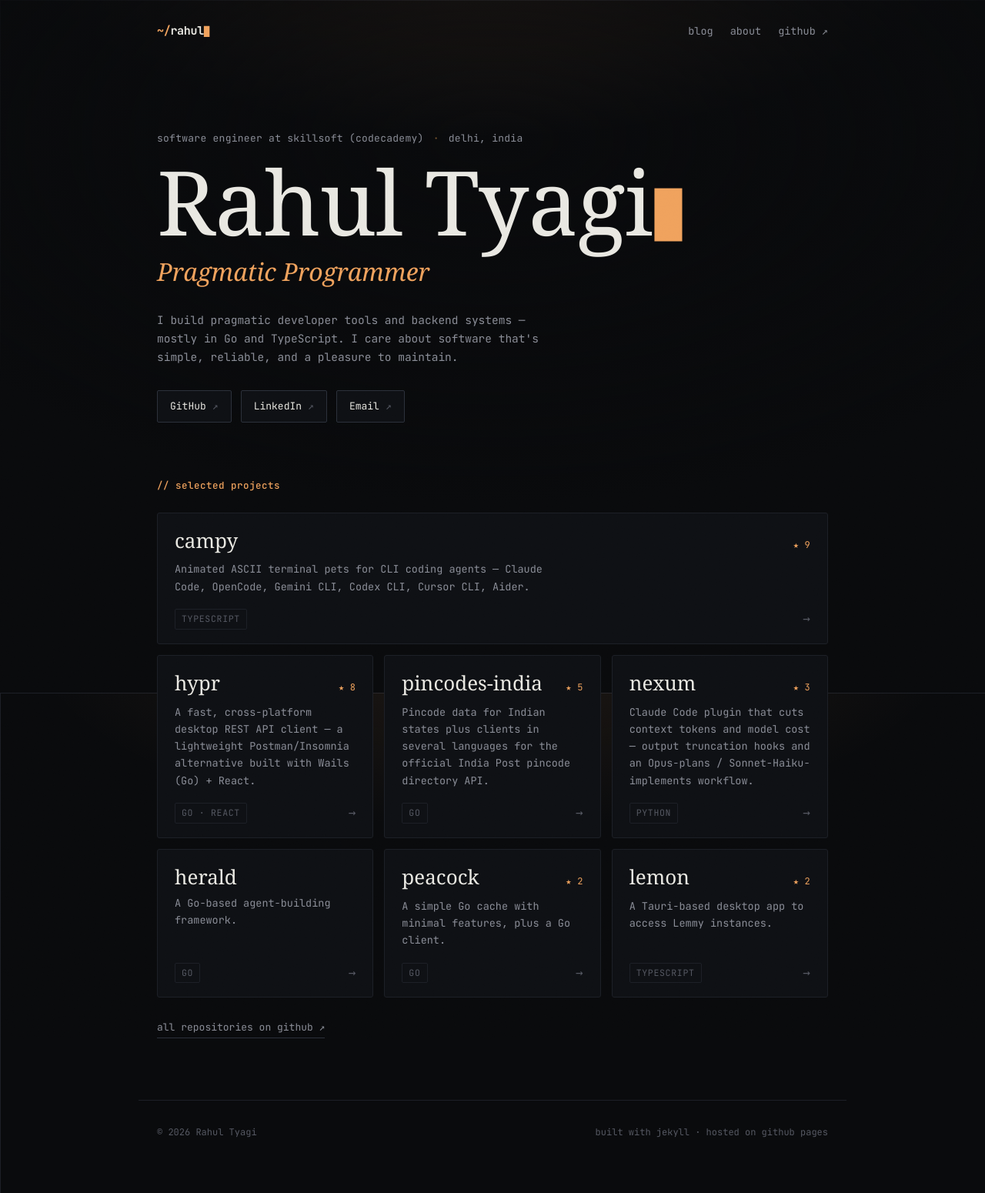
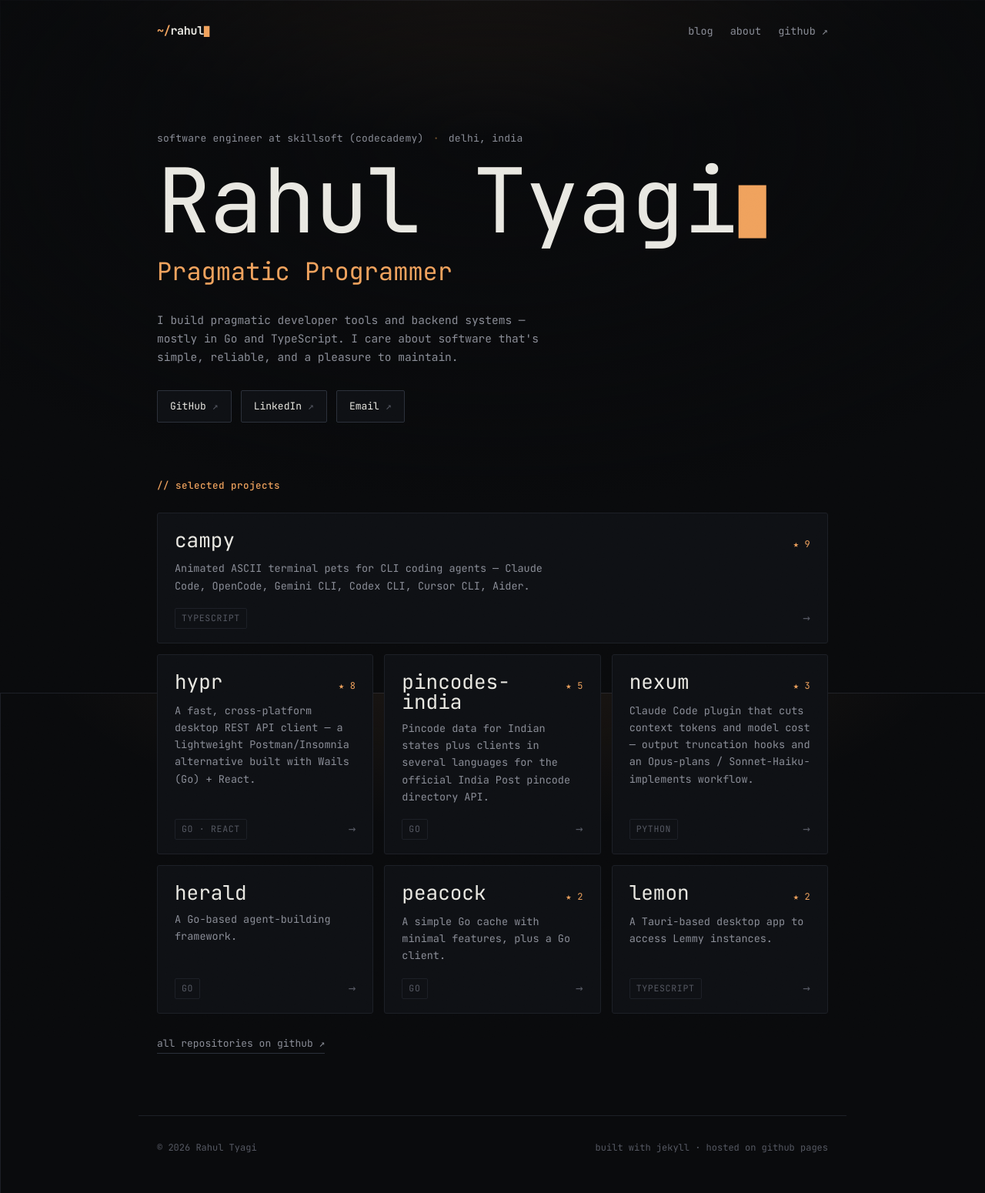
Before and after one commit to dropdevrahul/dropdevrahul.github.io, a Jekyll site: the page built from index.markdown, in a window 1280 px wide. Shown: the whole page at 77% size. Built offline with Jekyll 4.4.1, drawn with Linux system fonts in a browser that asks for light colours; some web fonts are replaced.

Commit message:
switch to all-monospace dark theme, drop Instrument Serif

```diff
--- a/_layouts/default.html
+++ b/_layouts/default.html
@@ -7,7 +7,7 @@
   <meta name="description" content="{{ page.description | default: site.description | strip_newlines }}">
   <link rel="preconnect" href="https://fonts.googleapis.com">
   <link rel="preconnect" href="https://fonts.gstatic.com" crossorigin>
-  <link href="https://fonts.googleapis.com/css2?family=Instrument+Serif:ital@0;1&family=JetBrains+Mono:wght@400;500;700&display=swap" rel="stylesheet">
+  <link href="https://fonts.googleapis.com/css2?family=JetBrains+Mono:wght@400;500;700&display=swap" rel="stylesheet">
   <link rel="stylesheet" href="{{ '/assets/style.css' | relative_url }}">
   {%- feed_meta -%}
 </head>
--- a/assets/style.css
+++ b/assets/style.css
@@ -14,7 +14,6 @@
   --glow:      rgba(240,163,94,0.10);
 
   --mono: "JetBrains Mono", ui-monospace, SFMono-Regular, Menlo, monospace;
-  --serif: "Instrument Serif", Georgia, "Times New Roman", serif;
 
   --maxw: 920px;
 }
@@ -109,7 +108,7 @@ a { color: var(--accent); text-decoration: none; }
 }
 .prompt .dot, .post-meta .dot, .hero-blurb .dot { color: var(--accent-dim); margin: 0 4px; }
 .hero-name {
-  font-family: var(--serif);
+  font-family: var(--mono);
   font-weight: 400;
   font-size: clamp(56px, 11vw, 116px);
   line-height: 0.92;
@@ -118,8 +117,7 @@ a { color: var(--accent); text-decoration: none; }
   color: var(--text);
 }
 .hero-tagline {
-  font-family: var(--serif);
-  font-style: italic;
+  font-family: var(--mono);
   font-size: clamp(22px, 4vw, 32px);
   color: var(--accent);
   margin: 0 0 24px;
@@ -209,7 +207,7 @@ a { color: var(--accent); text-decoration: none; }
 
 .card-top { display: flex; align-items: baseline; justify-content: space-between; gap: 12px; margin-bottom: 10px; }
 .card-name {
-  font-family: var(--serif);
+  font-family: var(--mono);
   font-weight: 400;
   font-size: 26px;
   line-height: 1;
@@ -258,7 +256,7 @@ a { color: var(--accent); text-decoration: none; }
 /* ---------- documents (about / blog / post) ---------- */
 .doc { max-width: 680px; padding-top: 20px; }
 .doc-title {
-  font-family: var(--serif);
+  font-family: var(--mono);
   font-weight: 400;
   font-size: clamp(40px, 7vw, 60px);
   line-height: 1;
@@ -273,7 +271,7 @@ a { color: var(--accent); text-decoration: none; }
 .prose { color: #d4d4cf; font-size: 15px; }
 .prose p, .prose ul, .prose ol { margin: 0 0 18px; }
 .prose h2, .prose h3 {
-  font-family: var(--serif);
+  font-family: var(--mono);
   font-weight: 400;
   color: var(--text);
   margin: 36px 0 14px;
@@ -322,7 +320,7 @@ a { color: var(--accent); text-decoration: none; }
 }
 .post-item a:hover { padding-left: 8px; }
 .post-item time { color: var(--faint); font-size: 12.5px; white-space: nowrap; min-width: 96px; }
-.post-title { font-family: var(--serif); font-size: 21px; transition: color 0.18s ease; }
+.post-title { font-family: var(--mono); font-size: 21px; transition: color 0.18s ease; }
 .post-item a:hover .post-title { color: var(--accent); }
 .post-empty { color: var(--muted); padding: 16px 0; }
 
```
